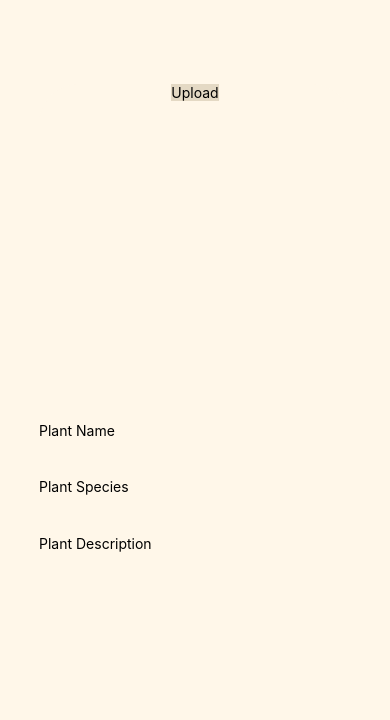
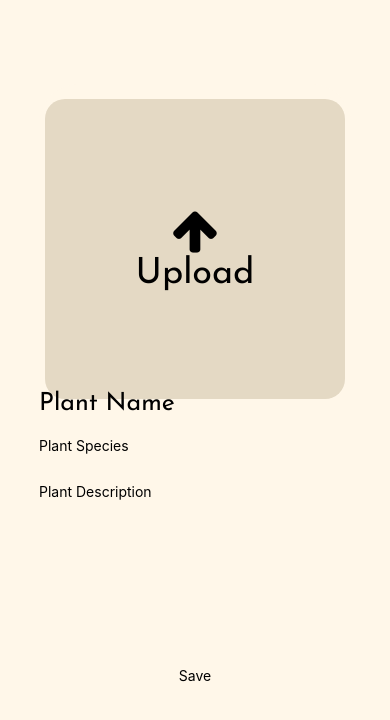
Before and after one commit to himilp1/testing, a React Native app: screen /addPlant in a window 390 px wide. Shown: the top 720 px of the page. Built offline with nearby package versions, Linux system fonts and the light colour scheme.

Commit message:
no changes, testing out expo

```diff
--- a/App.js
+++ b/App.js
@@ -8,18 +8,19 @@ import MyPlantBase from './pages/myPlantBase';
 import IndividualPage from './pages/individualPage';
 import AddPlant from './pages/addPlant';
 const Stack = createStackNavigator();
-import { useFonts } from 'expo-font';
+import * as Font from 'expo-font';
+
+async function loadFonts() {
+  await Font.loadAsync({
+    "Kabel-Black": require("./assets/fonts/Kabel-Black.ttf"),
+    "JosefinSans": require("./assets/fonts/JosefinSans-Regular.ttf"),
+  });
+}
+
+loadFonts();
 
 function App() {
 
-  const [loaded] = useFonts({
-    'Kabel-Black': require('./assets/fonts/Kabel-Black.ttf'),
-    'Josefin Sans': require('./assets/fonts/JosefinSans-VariableFont_wght.ttf'),
-  });
-
-  if (!loaded) {
-    return null; // Render a loading screen or placeholder component while the font is loading
-  }
 
   return (
     <NavigationContainer>
--- a/pages/addPlant.js
+++ b/pages/addPlant.js
@@ -1,8 +1,9 @@
 import React, { useState } from 'react';
-import { Button, Image, StyleSheet, Text, View } from 'react-native';
+import { Image, Text, View } from 'react-native';
 import * as ImagePicker from 'expo-image-picker';
-import styles from '../styles/addPlant';
+import styles from '../styles/addPlantStyle';
 import { TouchableOpacity } from 'react-native-gesture-handler';
+import Icon from 'react-native-vector-icons/FontAwesome'
 
 export default function AddPlant() {
   const [imageUri, setImageUri] = useState(null);
@@ -18,21 +19,23 @@ export default function AddPlant() {
     }
   };
 
+  const handleAddPlant = () =>{
+    console.log("in add plant");
+  }
+
 
   return (
     <View style={styles.container}>
       <View style={styles.pageBox}>
         <View style={styles.imageContainer}>
-        <TouchableOpacity onPress={selectImage} style={styles.uploadArea}>
-            {imageUri ? (
-              <Image source={{ uri: imageUri }} style={styles.image} resizeMode="cover" />
-            ) : (
-              <Text style={styles.uploadText}>Upload</Text>
-            )}
+          <TouchableOpacity onPress={selectImage} style={[styles.uploadArea, imageUri && {opacity: 0}]}>
+            {imageUri && <Image source={{ uri: imageUri }} style={styles.image} resizeMode="cover" />}
+            <Icon name='arrow-up'style={[imageUri && {display: 'none'}]} size={50}></Icon>
+            <Text style={[styles.uploadText, imageUri && {display: 'none'}]}>Upload</Text>
           </TouchableOpacity>
         </View>
         <View style={styles.plantName}>
-          <Text>Plant Name</Text>
+          <Text style={{fontSize: 25, fontFamily: 'JosefinSans'}}>Plant Name</Text>
         </View>
         <View style={styles.plantSpecies}>
           <Text>Plant Species</Text>
@@ -40,6 +43,11 @@ export default function AddPlant() {
         <View style={styles.plantDescription}>
           <Text>Plant Description</Text>
         </View>
+        <View style={styles.confirmButton}>
+          <TouchableOpacity onPress={handleAddPlant}>
+            <Text>Save</Text>
+          </TouchableOpacity>
+        </View>
       </View>
     </View>
   );
--- a/styles/addPlant.js
+++ b/styles/addPlantStyle.js
@@ -1,4 +1,5 @@
 import { StyleSheet } from 'react-native';
+
 
 const styles = StyleSheet.create({
   container: {
@@ -18,25 +19,45 @@ const styles = StyleSheet.create({
   imageContainer: {
     flex: 3,
     alignItems: 'center',
+    marginBottom: 10,
   },
   image: {
     width: 300,
     height: 300,
     resizeMode: 'cover',
     borderRadius: 20,
+    padding: 20,
   },
   uploadArea:{
+    alignItems: 'center',
     backgroundColor: '#E4D9C4',
-    flex: 1
+    marginTop: 15,
+    width: 300,
+    height: 300,
+    borderRadius: 20,
+    justifyContent: 'center',
+    padding: 10,
   },
   plantName:{
     flex: .5,
+    marginTop: 20,
+
   },
   plantSpecies:{
     flex: .5,
   },
   plantDescription:{
     flex: 2,
+  },
+  uploadText:{
+    alignItems: 'center',
+    fontSize: 36,
+    fontFamily: 'JosefinSans'
+  },
+  confirmButton:{
+    flex: 1,
+    alignItems: 'center',
+
   }
 });
 
--- a/styles/myPlantBaseStyle.js
+++ b/styles/myPlantBaseStyle.js
@@ -1,14 +1,4 @@
 import { StyleSheet } from "react-native";
-import * as Font from 'expo-font';
-
-async function loadFonts() {
-  await Font.loadAsync({
-    "Kabel-Black": require("../assets/fonts/Kabel-Black.ttf"),
-    "JosefinSans": require("../assets/fonts/JosefinSans-Regular.ttf"),
-  });
-}
-
-loadFonts();
 
 export default StyleSheet.create({
     plantPicsContainer: {
```
